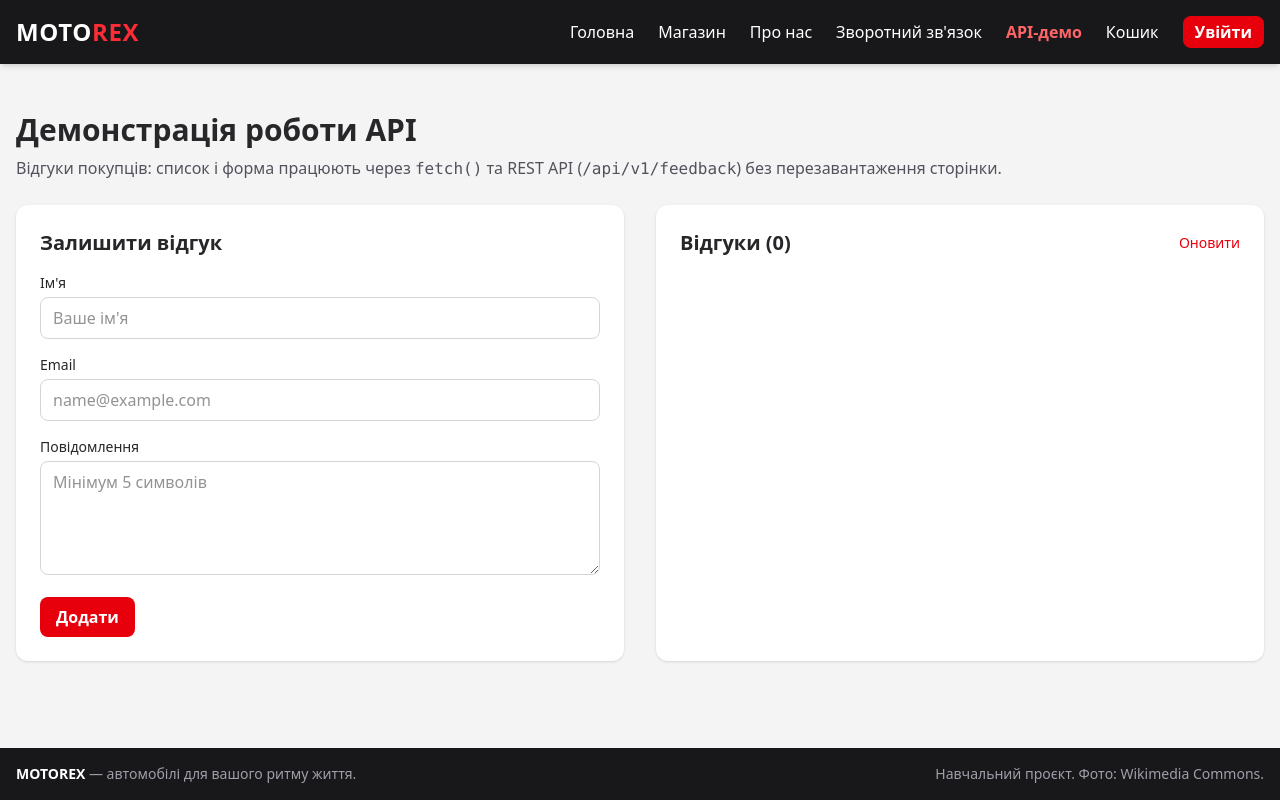
After one commit to Maksimka111222/auto_shop, a Flask app: page /api-demo in a window 1280 px wide. The commit adds this page. Run offline with Flask 3, Linux system fonts and the light colour scheme.

Commit message:
додав сторінку /api-demo і темплейт

```diff
--- a/app.py
+++ b/app.py
@@ -143,6 +143,10 @@ def home():
 def about():
     return render_template('about.html')
 
+@app.route('/api-demo')
+def api_demo():
+    return render_template('api-demo.html')
+
 
 if __name__ == '__main__':
     # debug=True: автоматичний перезапуск після змін і детальні помилки.
--- /dev/null
+++ b/templates/api-demo.html
@@ -0,0 +1,56 @@
+{% extends "base.html" %}
+{% block title %}Демонстрація API{% endblock %}
+
+{% block content %}
+<h1 class="text-3xl font-bold mb-2">Демонстрація роботи API</h1>
+<p class="text-zinc-600 mb-6">Відгуки покупців: список і форма працюють через <code>fetch()</code> та
+    REST API (<code>/api/v1/feedback</code>) без перезавантаження сторінки.</p>
+
+<div id="message" class="hidden" role="alert" aria-live="polite"></div>
+<div id="loading" class="hidden mb-4 flex items-center gap-2 text-zinc-500">
+    <span class="inline-block h-4 w-4 animate-spin rounded-full border-2 border-zinc-300 border-t-red-600"></span>
+    ⏳ Завантаження...
+</div>
+
+<div class="grid gap-8 lg:grid-cols-2">
+    <section class="rounded-xl bg-white p-6 shadow">
+        <h2 class="text-xl font-semibold mb-4">Залишити відгук</h2>
+        <form id="addForm" novalidate class="space-y-4">
+            <div>
+                <label for="nameInput" class="block text-sm font-medium mb-1">Ім'я</label>
+                <input id="nameInput" name="name" type="text" placeholder="Ваше ім'я"
+                       class="w-full rounded-lg border border-zinc-300 px-3 py-2">
+                <p data-error-for="name" class="mt-1 text-sm text-red-600"></p>
+            </div>
+            <div>
+                <label for="emailInput" class="block text-sm font-medium mb-1">Email</label>
+                <input id="emailInput" name="email" type="email" placeholder="name@example.com"
+                       class="w-full rounded-lg border border-zinc-300 px-3 py-2">
+                <p data-error-for="email" class="mt-1 text-sm text-red-600"></p>
+            </div>
+            <div>
+                <label for="messageInput" class="block text-sm font-medium mb-1">Повідомлення</label>
+                <textarea id="messageInput" name="message" rows="4" placeholder="Мінімум 5 символів"
+                          class="w-full rounded-lg border border-zinc-300 px-3 py-2"></textarea>
+                <p data-error-for="message" class="mt-1 text-sm text-red-600"></p>
+            </div>
+            <button id="submitButton" type="submit"
+                    class="rounded-lg bg-red-600 px-4 py-2 font-semibold text-white hover:bg-red-700
+                           disabled:opacity-50 cursor-pointer">
+                Додати
+            </button>
+        </form>
+    </section>
+
+    <section class="rounded-xl bg-white p-6 shadow">
+        <div class="mb-4 flex items-center justify-between">
+            <h2 class="text-xl font-semibold">Відгуки (<span id="itemsCount">0</span>)</h2>
+            <button id="reloadButton" type="button"
+                    class="text-sm text-red-600 hover:underline cursor-pointer">Оновити</button>
+        </div>
+        <div id="dataList" class="space-y-3"></div>
+    </section>
+</div>
+
+<script src="{{ url_for('static', filename='js/api-demo.js') }}"></script>
+{% endblock %}
--- a/templates/base.html
+++ b/templates/base.html
@@ -47,6 +47,7 @@
         ('shop.shop', 'Магазин'),
         ('about', 'Про нас'),
         ('feedback.contact', "Зворотний зв'язок"),
+        ('api_demo', 'API-демо'),
     ] %}
 
     <nav class="bg-zinc-900 p-4 shadow-md">
```
